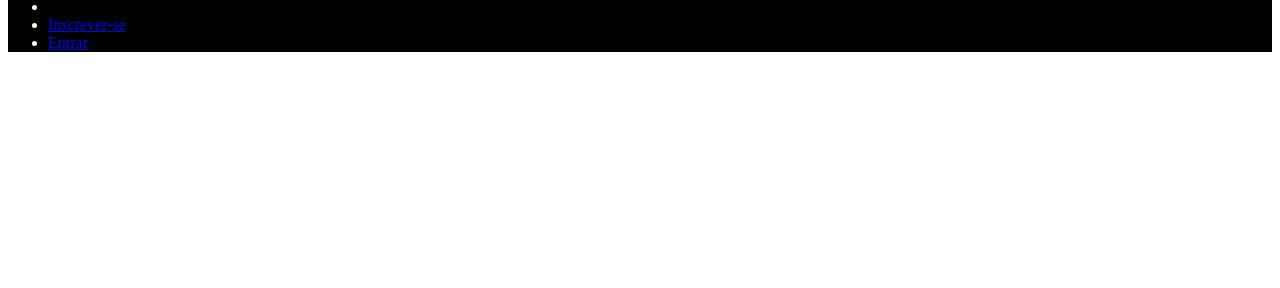
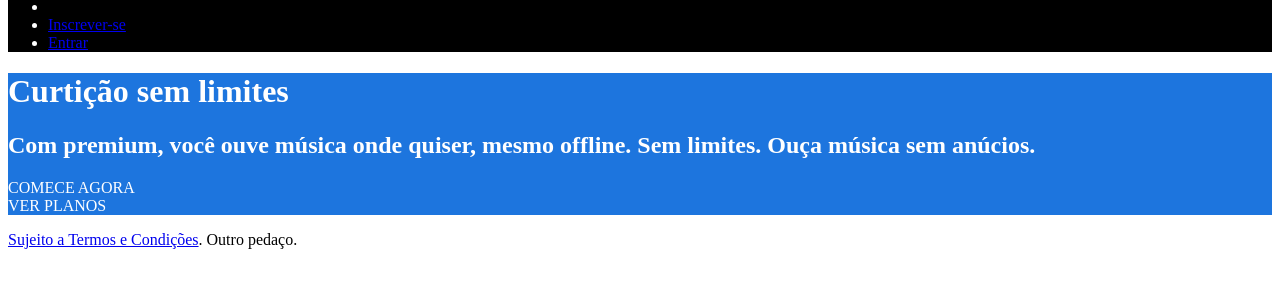
Before and after one commit to devLucasCBMelo/trybe-exercicios, a plain HTML site: page index.html in a window 1280 px wide. Shown: the part 234-522 px from the top of the page. Drawn offline with Linux system fonts and the light colour scheme.

Commit message:
adiciona curticao sem limites

```diff
--- a/index.html
+++ b/index.html
@@ -30,5 +30,13 @@
         </li>
       </ul>
     </div>
+
+    <div style="background-color: rgb(29, 117, 222); color: white;">
+        <h1>Curtição sem limites</h1>
+        <h2>Com premium, você ouve música onde quiser, mesmo offline. Sem limites. Ouça música sem anúcios.</h2>
+        <div>COMECE AGORA</div>
+        <div>VER PLANOS</div>
+    </div>
+    <p><a href="https://www.spotify.com/legal/premium-promotional-offer-terms"> Sujeito a Termos e Condições</a>. Outro pedaço.</p>
   </body>
 </html>
```
